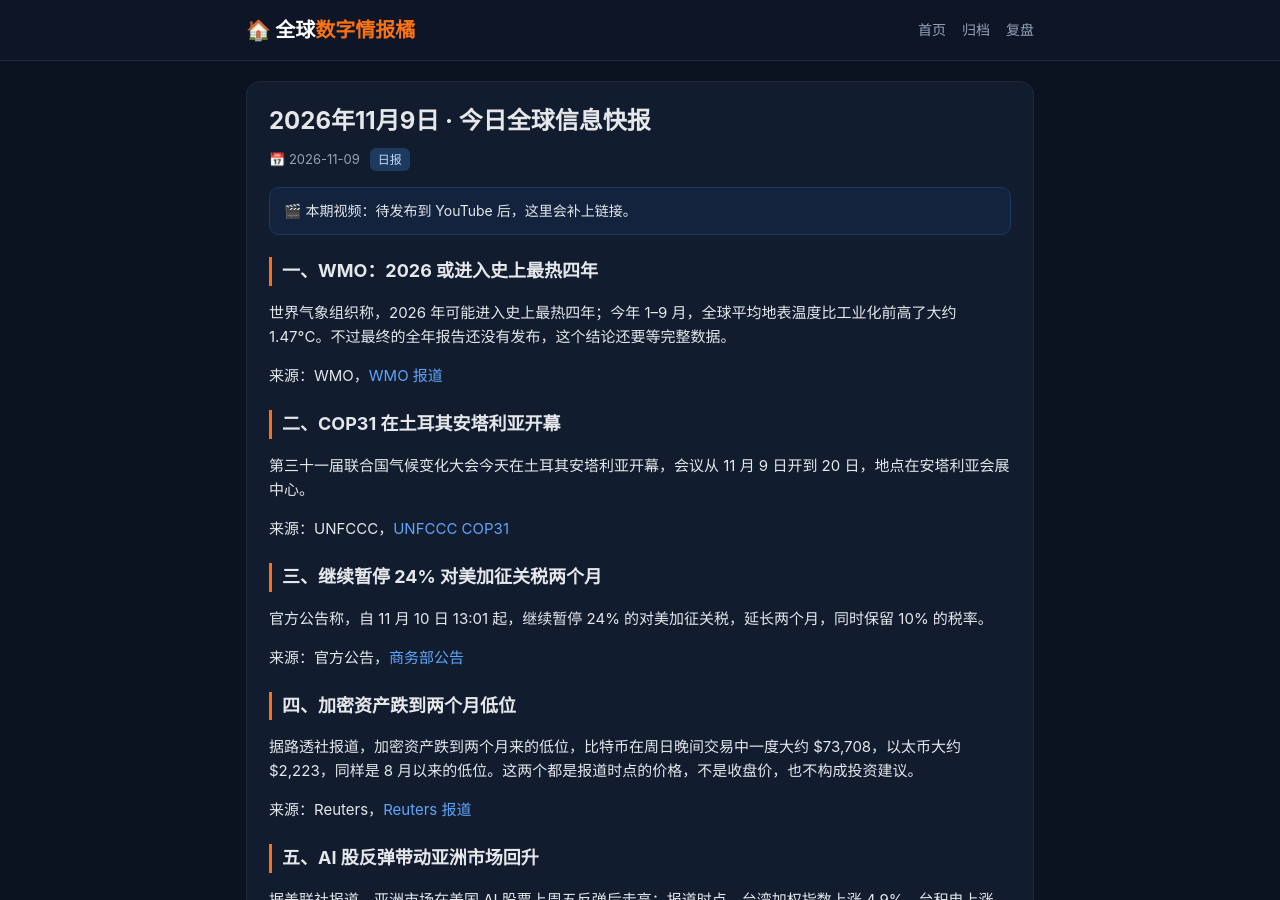
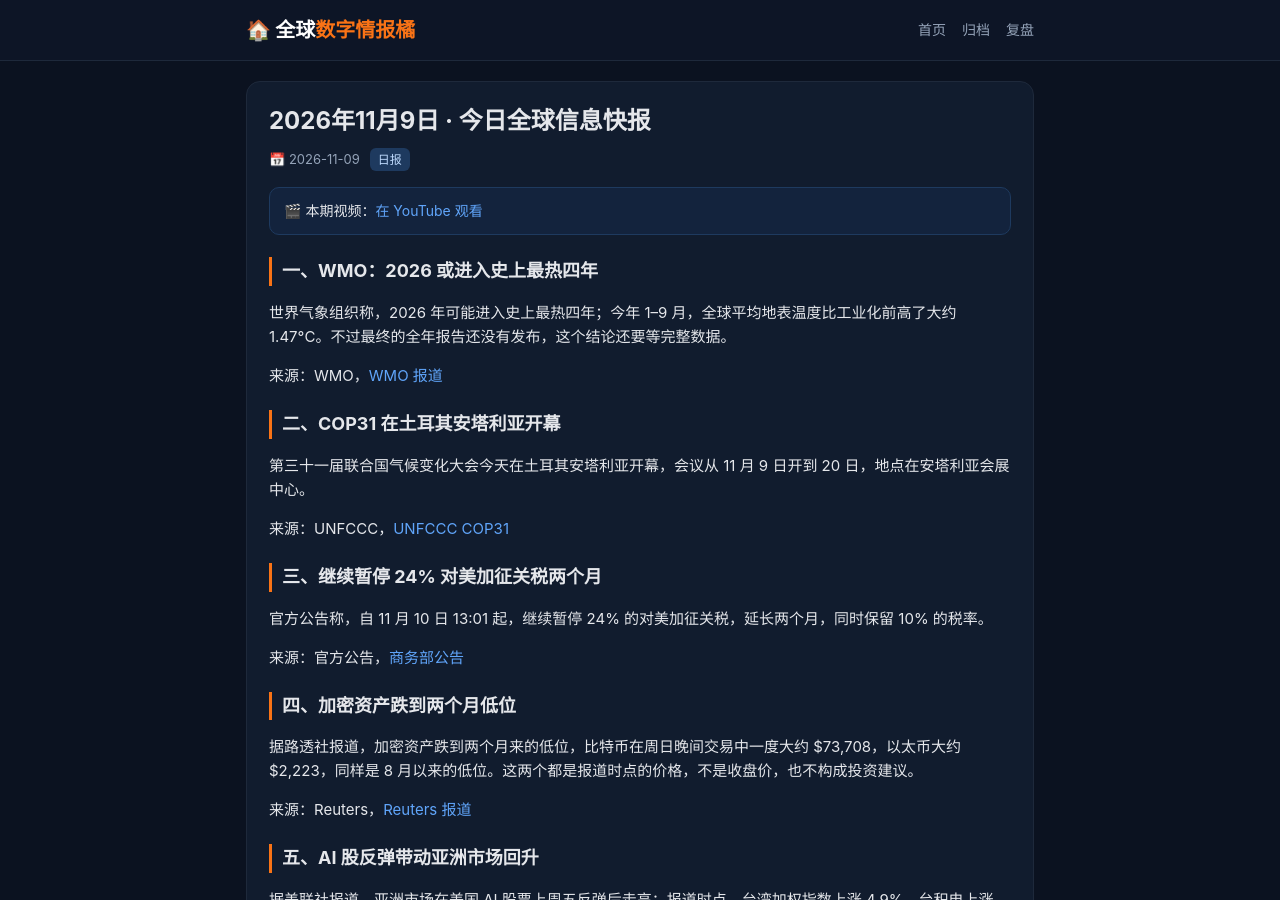
Before and after one commit to rayli090602-source/rayli090602-source.github.io, a Jekyll site: the page built from _posts/2026-11-09-今日全球信息快报.md, in a window 1280 px wide and 900 px high. Built offline with Jekyll 4.4.1, drawn with Linux system fonts in a browser that asks for light colours; part of the change alters nothing that is shown.

```diff
--- a/_posts/2026-11-09-今日全球信息快报.md
+++ b/_posts/2026-11-09-今日全球信息快报.md
@@ -3,7 +3,7 @@ layout: post
 title: "2026年11月9日 · 今日全球信息快报"
 date: 2026-11-09
 categories: [日报]
-video: ""
+video: "https://youtu.be/759Iu6GmHxM"
 excerpt: "十二条：WMO 史上最热四年、COP31 开幕、暂停 24% 对美加征关税、加密资产两个月低位、亚洲市场回升、数据中心地方投票、DeepSeek 日活、OpenAI 融资、NASA 月球挑战赛、CC Safety Net 更新、苹果 Siri 路线图、JLR 与比亚迪争议。"
 ---
 
```
